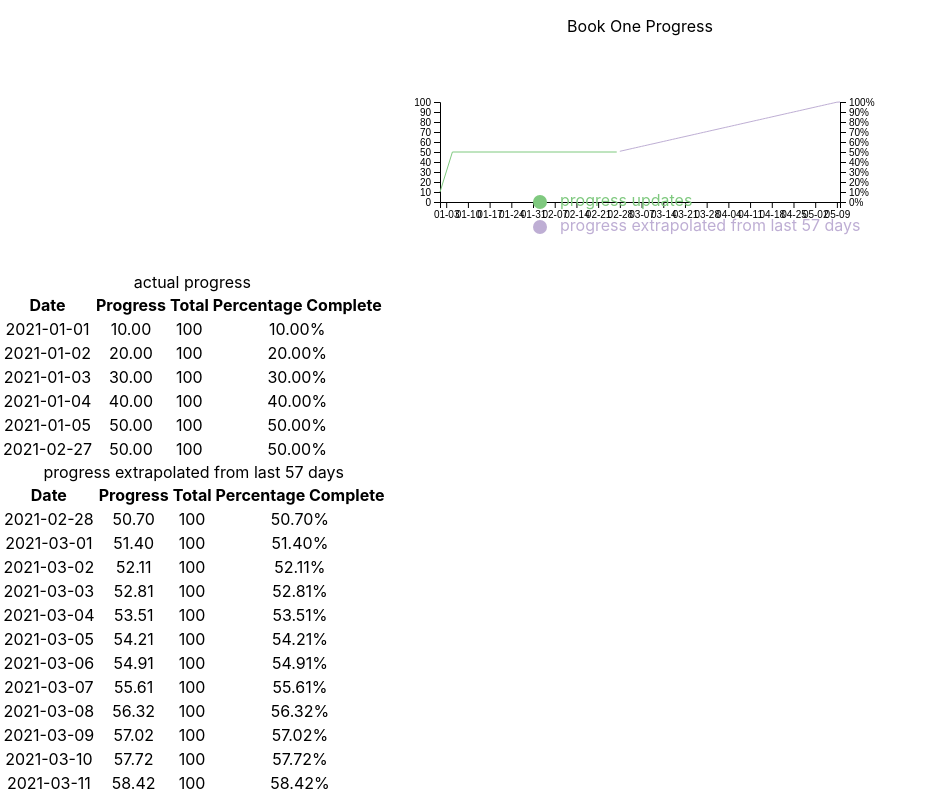
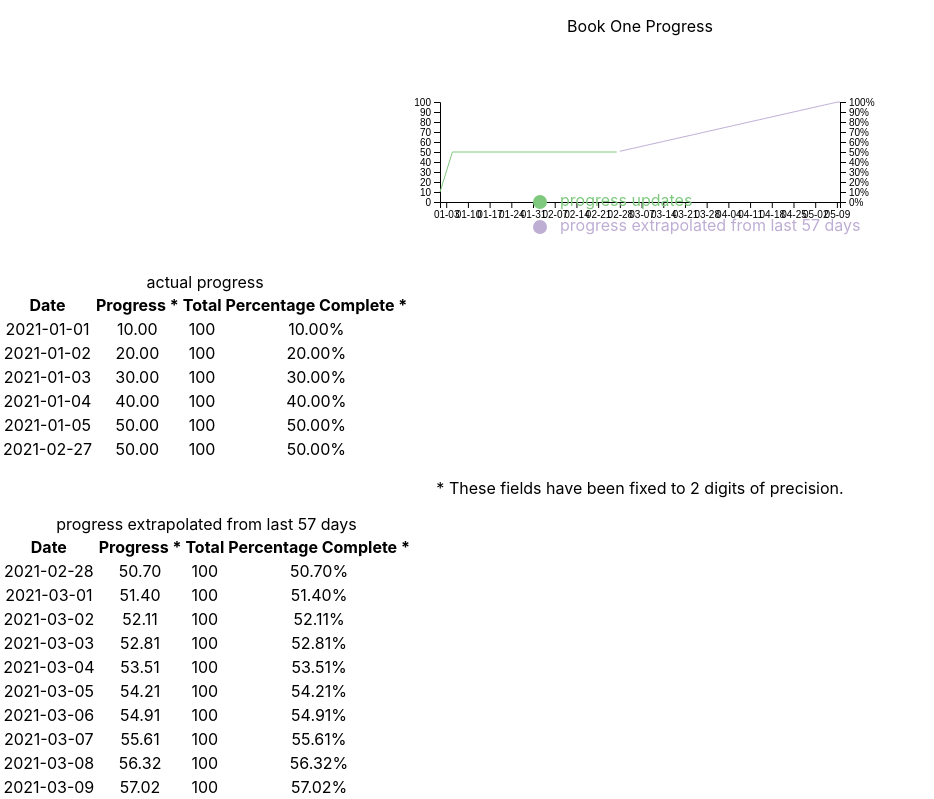
Before and after one commit to jColeChanged/think-progress, a React (Create React App) app: page / in a window 1280 px wide. Shown: the top 799 px of the page, without its empty margins (0-934 px from the left). Built offline with nearby package versions, Linux system fonts and the light colour scheme.

Commit message:
Add warning about fields being set to a fixed precision.
Erroring on the side of sharing too many details rather
than too little.

Validated visual presence of the warning that rounding
has occurred.

```diff
--- a/src/ThinkProgressTable.js
+++ b/src/ThinkProgressTable.js
@@ -18,14 +18,16 @@ class ThinkProgressBarRow extends React.Component {
 class ThinkProgressTable extends React.Component {
     render() {
 
-        return <table>
+        return <div>
+
+            <table>
                 <caption>{this.props.name}</caption>
                 <thead>
                 <tr>
                     <th>Date</th>
-                <th>Progress</th>
+                    <th>Progress *</th>
                     <th>Total</th>
-                <th>Percentage Complete</th>
+                    <th>Percentage Complete *</th>
                 </tr>
                 </thead>
                 <tbody>
@@ -37,7 +39,11 @@ class ThinkProgressTable extends React.Component {
                         />
                 })}
                 </tbody>
-        </table>;
+            </table>
+            <p>
+                * These fields have been fixed to 2 digits of precision.
+            </p>
+        </div>;
     }
 }
 
```
Lines whose indentation alone changed are shown as unchanged.
